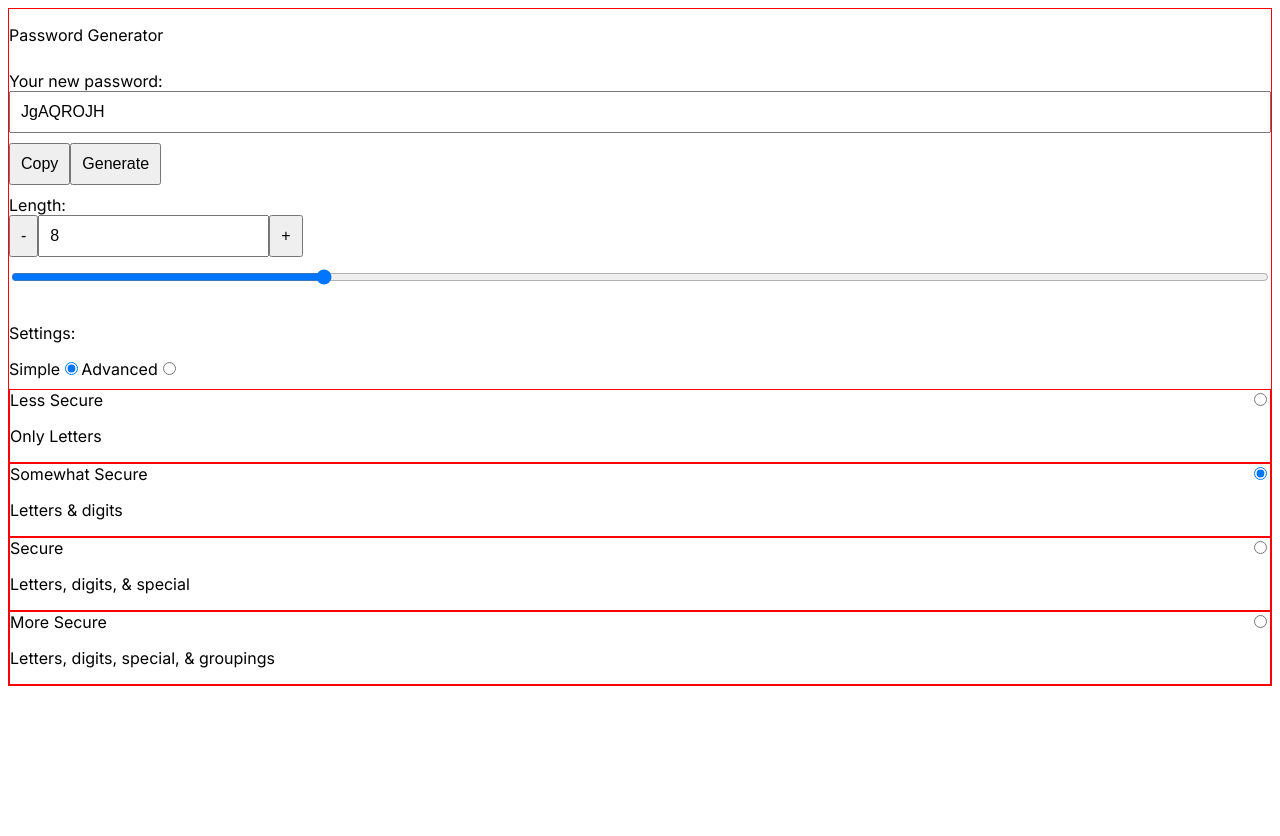
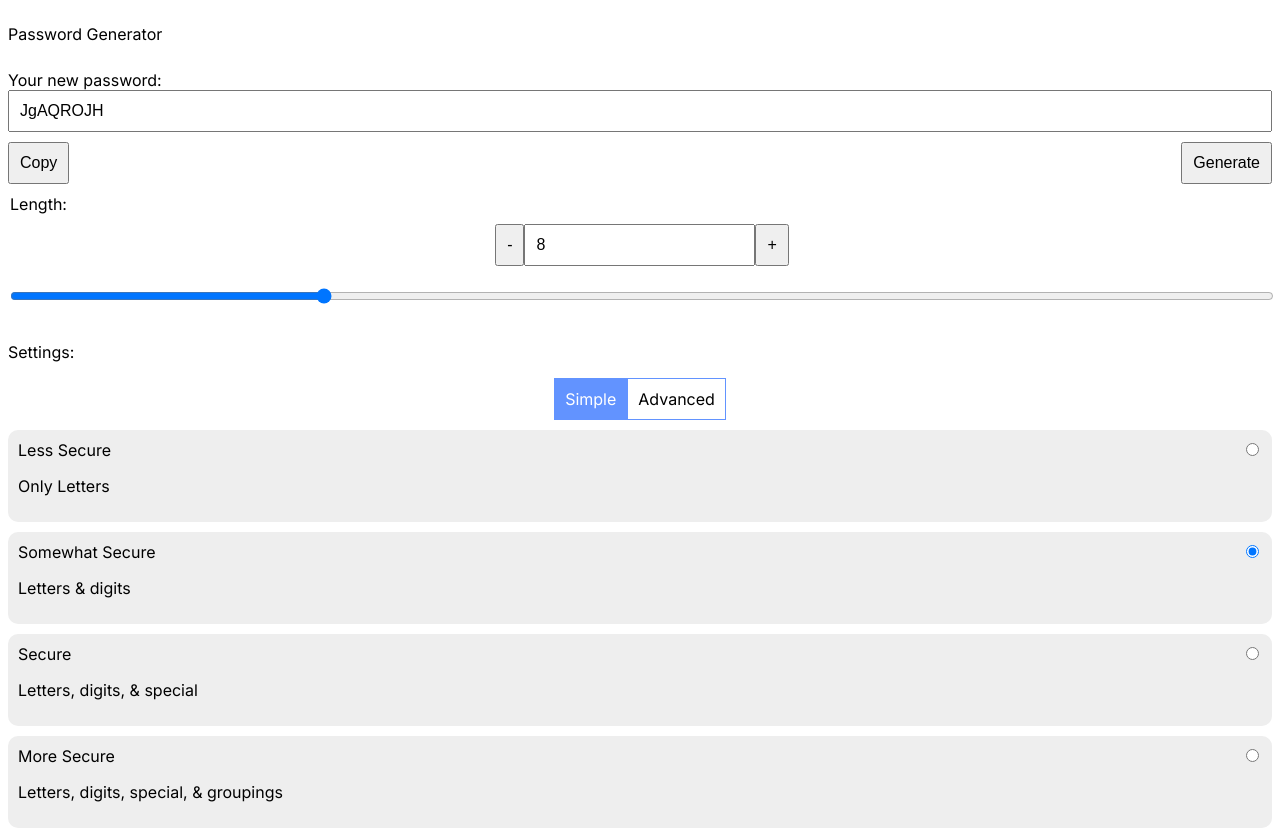
Before and after one commit to alexismarroquin7/password-generator-by-alexis-marroquin, a Next.js app: page / in a window 1280 px wide. Before the commit the page ends 800 px from the top, so only its background shows below. Built offline with nearby package versions, Linux system fonts and the light colour scheme.

Commit message:
adds colored tabs

```diff
--- a/app/globals.css
+++ b/app/globals.css
@@ -1,3 +1,9 @@
+:root {
+  --primary: #6293ff;
+  --white: #fff;
+  --border-radius: 1rem;
+}
+
 * {
   box-sizing: border-box;
   font-size: 62.5%;
--- /dev/null
+++ b/components/PasswordGenerator/ActionArea.js
@@ -0,0 +1,16 @@
+import styles from "./ActionArea.module.css";
+
+export const ActionArea = ({handleCopyToClipboard, generate}) => {
+  return (
+    <div
+      className={styles.root}
+    >
+      <button
+        onClick={handleCopyToClipboard}
+      >Copy</button>
+      <button
+        onClick={generate}
+      >Generate</button>
+    </div>
+  )
+}
--- /dev/null
+++ b/components/PasswordGenerator/ActionArea.module.css
@@ -0,0 +1,6 @@
+.root {
+  width: 100%;
+  display: flex;
+  flex-flow: row wrap;
+  justify-content: space-between;
+}
--- a/components/PasswordGenerator/AdvancedMenu.js
+++ b/components/PasswordGenerator/AdvancedMenu.js
@@ -64,7 +64,9 @@ export const AdvancedMenu = ({passwordConfig, updatePasswordConfig}) => {
             }
           />
         </label>
-        <p>abcdefghijklmnopqrstuvwxyz</p>
+        <p
+          className={styles.monotext}
+        >abcdefghijklmnopqrstuvwxyz</p>
       </div>
 
       <div
@@ -89,7 +91,9 @@ export const AdvancedMenu = ({passwordConfig, updatePasswordConfig}) => {
             }
           />
         </label>
-        <p>ABCDEFGHIJKLMNOPQRSTUVWXYZ</p>
+        <p
+          className={styles.monotext}
+        >ABCDEFGHIJKLMNOPQRSTUVWXYZ</p>
       </div>
 
       <div
@@ -114,7 +118,9 @@ export const AdvancedMenu = ({passwordConfig, updatePasswordConfig}) => {
             }
           />
         </label>
-        <p>1234567890</p>
+        <p
+          className={styles.monotext}
+        >1234567890</p>
       </div>
 
       <div
@@ -139,7 +145,9 @@ export const AdvancedMenu = ({passwordConfig, updatePasswordConfig}) => {
             }
           />
         </label>
-        <p>!@#$%^&*-_=+?.</p>
+        <p
+          className={styles.monotext}
+        >!@#$%^&*-_=+?.</p>
       </div>
 
       <div
@@ -164,7 +172,9 @@ export const AdvancedMenu = ({passwordConfig, updatePasswordConfig}) => {
             }
           />
         </label>
-        <p>{'(){}[]'}</p>
+        <p
+          className={styles.monotext}
+        >{'(){}[]'}</p>
       </div>
 
 
--- a/components/PasswordGenerator/AdvancedMenu.module.css
+++ b/components/PasswordGenerator/AdvancedMenu.module.css
@@ -2,6 +2,7 @@
   width: 100%;
   display: flex;
   flex-flow: column wrap;
+  gap: 1rem;
 }
 
 .menu_hidden {
@@ -10,7 +11,9 @@
 
 .container {
   width: 100%;
-  border: 1px solid red;
+  border-radius: 1rem;
+  padding: 1rem;
+  background-color: #eee;
 }
 
 .label {
@@ -20,3 +23,7 @@
   align-items: flex-start;
   justify-content: space-between;
 }
+
+.monotext {
+  font-family: monospace;
+}
--- a/components/PasswordGenerator/LengthInput.js
+++ b/components/PasswordGenerator/LengthInput.js
@@ -7,6 +7,7 @@ export const LengthInput = ({passwordConfig, onChange, decrease, increase}) => {
   >
     <label
       htmlFor="length"
+      className={styles.label}
     >
       Length:
     </label>
@@ -35,6 +36,7 @@ export const LengthInput = ({passwordConfig, onChange, decrease, increase}) => {
     </div>
 
     <input
+      className={styles.range}
       type="range"
       min={passwordConfig.passwordLengthMin}
       max={passwordConfig.passwordLengthMax}
@@ -43,6 +45,7 @@ export const LengthInput = ({passwordConfig, onChange, decrease, increase}) => {
       name="passwordLengthRange"
       value={passwordConfig.passwordLength}
     />
+
   </div>
   )
 }
--- a/components/PasswordGenerator/LengthInput.module.css
+++ b/components/PasswordGenerator/LengthInput.module.css
@@ -1,9 +1,21 @@
 .root {
+  width: 100%;
   display: flex;
   flex-flow: column wrap;
+  gap: 1rem;
+  align-items: center;
+}
+
+.label {
+  width: 100%;
 }
 
 .container {
   display: flex;
   flex-flow: row wrap;
+  justify-content: center;
 }
+
+.range {
+  width: 100%;
+}
--- a/components/PasswordGenerator/SimpleMenu.js
+++ b/components/PasswordGenerator/SimpleMenu.js
@@ -1,6 +1,6 @@
 import styles from "./SimpleMenu.module.css"
 
-export const SimpleMenu = ({passwordConfig, updatePasswordConfig}) => {
+export const SimpleMenu = ({ passwordConfig, updatePasswordConfig }) => {
 
   const handleChange = (e) => {
     const { id } = e.target;
--- a/components/PasswordGenerator/SimpleMenu.module.css
+++ b/components/PasswordGenerator/SimpleMenu.module.css
@@ -2,6 +2,7 @@
   width: 100%;
   display: flex;
   flex-flow: column wrap;
+  gap: 1rem;
 }
 
 .menu_hidden {
@@ -10,7 +11,9 @@
 
 .container {
   width: 100%;
-  border: 1px solid red;
+  background-color: #eee;
+  padding: 1rem;
+  border-radius: 1rem;
 }
 
 .label {
--- a/components/PasswordGenerator/index.js
+++ b/components/PasswordGenerator/index.js
@@ -1,6 +1,7 @@
 "use client";
 
 import { LengthInput } from "./LengthInput"
+import { ActionArea } from "./ActionArea"
 import { SimpleMenu } from "./SimpleMenu"
 import { AdvancedMenu } from "./AdvancedMenu"
 
@@ -39,14 +40,10 @@ export const PasswordGenerator = () => {
       />
     </label>
 
-    <div>
-      <button
-        onClick={handleCopyToClipboard}
-      >Copy</button>
-      <button
-        onClick={generate}
-      >Generate</button>
-    </div>
+    <ActionArea
+      handleCopyToClipboard={handleCopyToClipboard}
+      generate={generate}
+    />
 
     <LengthInput
       passwordConfig={passwordConfig}
@@ -55,12 +52,17 @@ export const PasswordGenerator = () => {
       decrease={passwordLengthDecrease}
     />
 
-    <div>
-      <p>
+    <div
+      className={styles.settings_container}
+    >
+      <p
+        className={styles.settings_container_title}
+      >
         Settings:
       </p>
       <label
         htmlFor="simple"
+        className={`${styles.fancy_label} ${passwordConfig.setting === "simple" ? styles.fancy_label_active : ""}`}
       >Simple
         <input
           type="radio"
@@ -68,10 +70,12 @@ export const PasswordGenerator = () => {
           name="setting"
           checked={passwordConfig.setting === "simple"}
           onChange={handleChange}
+          className={styles.radio_input}
         />
       </label>
       <label
         htmlFor="advanced"
+        className={`${styles.fancy_label} ${passwordConfig.setting === "advanced" ? styles.fancy_label_active : ""}`}
       >Advanced
         <input
           type="radio"
@@ -79,6 +83,7 @@ export const PasswordGenerator = () => {
           name="setting"
           checked={passwordConfig.setting === "advanced"}
           onChange={handleChange}
+          className={styles.radio_input}
         />
       </label>
     </div>
--- a/components/PasswordGenerator/index.module.css
+++ b/components/PasswordGenerator/index.module.css
@@ -1,5 +1,4 @@
 .root {
-  border: 1px solid red;
   display: flex;
   flex-flow: column wrap;
   gap: 1rem;
@@ -9,3 +8,28 @@
   display: flex;
   flex-flow: column wrap;
 }
+
+.settings_container {
+  width: 100%;
+  display: flex;
+  flex-flow: row wrap;
+  justify-content: center;
+}
+
+.settings_container_title {
+  width: 100%;
+}
+
+.fancy_label {
+  border: 1px solid var(--primary);
+  padding: 1rem;
+}
+
+.fancy_label_active {
+  background-color: var(--primary);
+  color: var(--white);
+}
+
+.radio_input {
+  display: none;
+}
```
